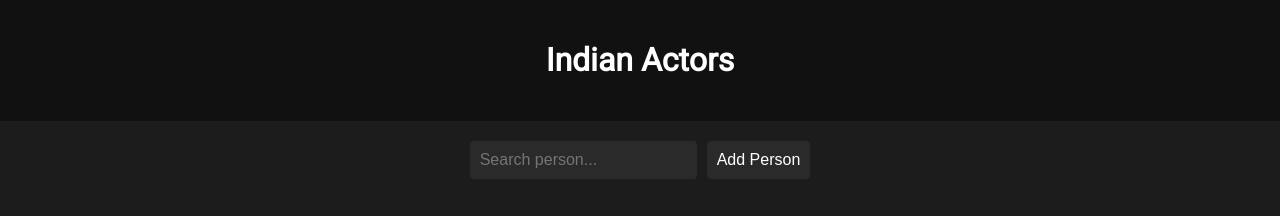
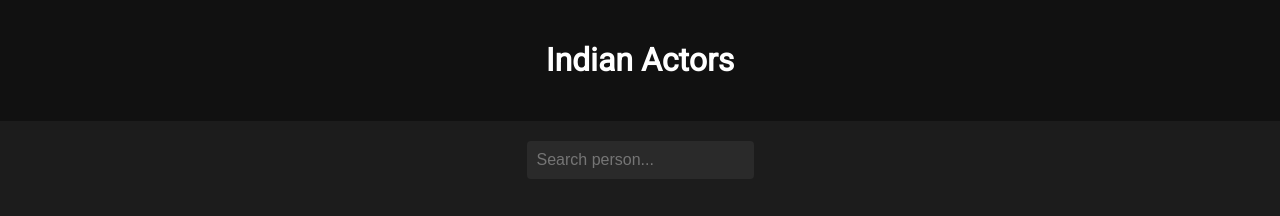
Before and after one commit to Pratham-196/Indian-Actors, a plain HTML site: page index.html in a window 1280 px wide. Shown: the top 216 px of the page. Drawn offline with Linux system fonts and the light colour scheme.

Commit message:
Update index.html

```diff
--- a/index.html
+++ b/index.html
@@ -10,7 +10,6 @@
 
   <div class="controls">
     <input type="text" id="searchInput" placeholder="Search person...">
-    <button onclick="addPerson()">Add Person</button>
   </div>
 
   <main class="card-container" id="cardContainer">
@@ -207,18 +206,6 @@ function displayCards(filter = '') {
   });
 }
 
-
-function addPerson() {
-  const name = prompt("Enter person's name:");
-  const description = prompt('Enter short description:');
-  const image = prompt('Enter image URL:');
-  if (name && description && image) {
-    persons.push({ name, description, image });
-    saveToLocalStorage();
-    displayCards(searchInput.value);
-  }
-}
-
 searchInput.addEventListener('input', () => {
   displayCards(searchInput.value);
 });
```
